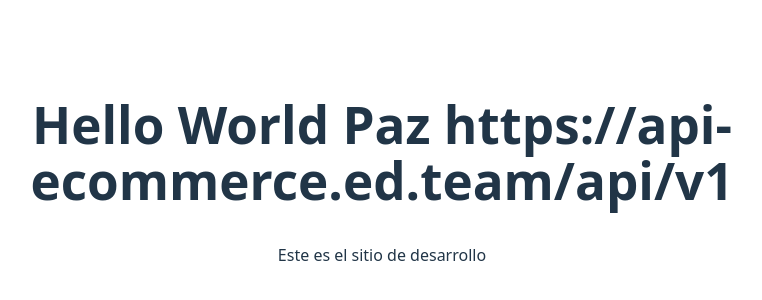
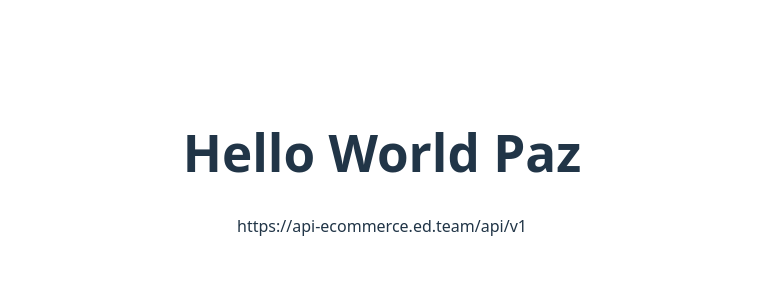
Before and after one commit to jubior777/Artesania, a React (Vite) app: page / in a window 1280 px wide. Shown: the part 228-528 px from the top of the page, without its empty margins (258-1020 px from the left). Built offline with nearby package versions, Linux system fonts and the light colour scheme.

Commit message:
actualiza letra

```diff
--- a/src/App.jsx
+++ b/src/App.jsx
@@ -8,8 +8,8 @@ function App() {
   return (
     <>
       <div>
-        <h1>Hello World Paz  https://api-ecommerce.ed.team/api/v1</h1>
-        <p>Este es el sitio de desarrollo</p>
+        <h1>Hello World Paz  </h1>
+        <p>https://api-ecommerce.ed.team/api/v1</p>
       </div>
     </>
   )
```
